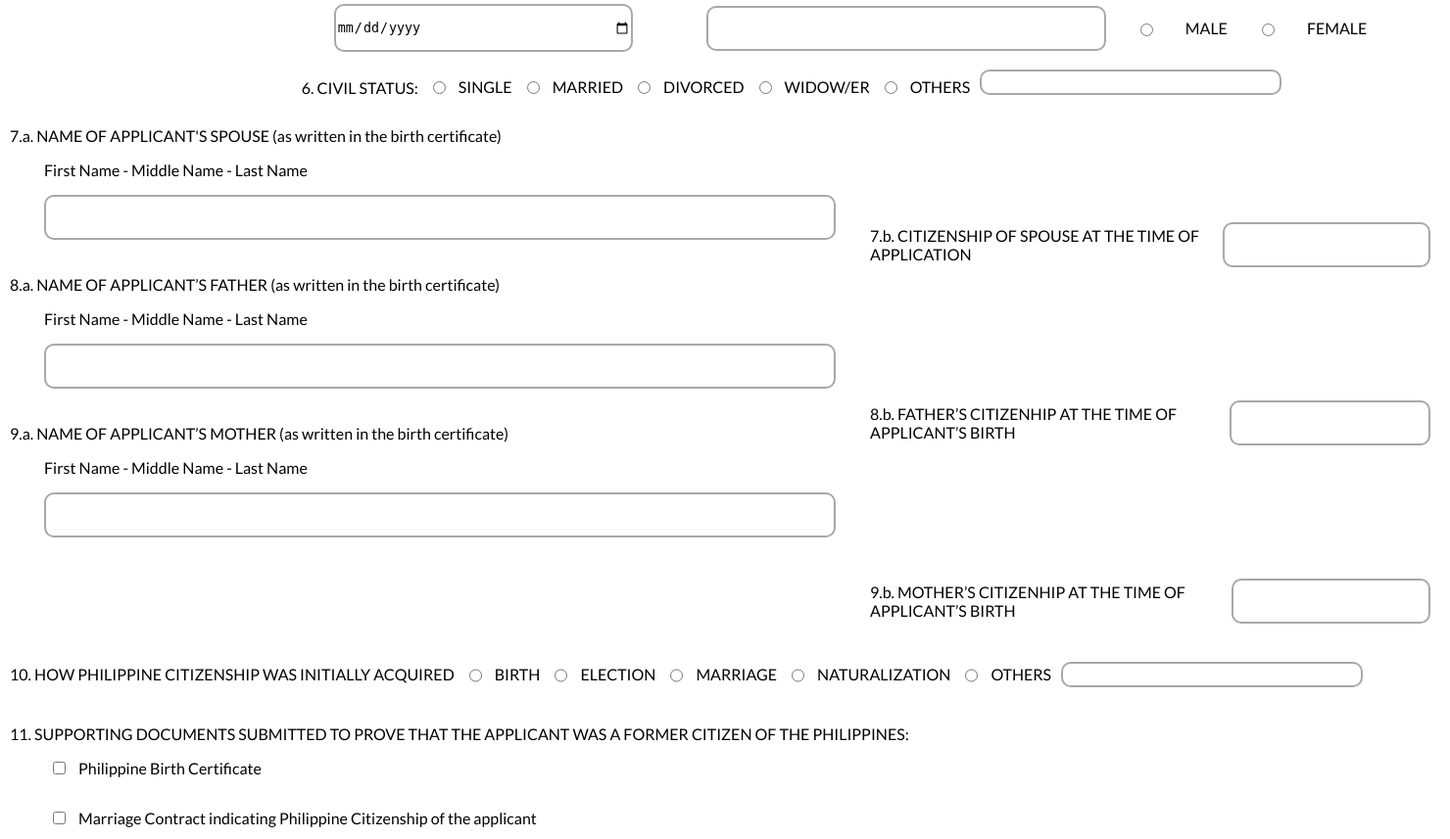
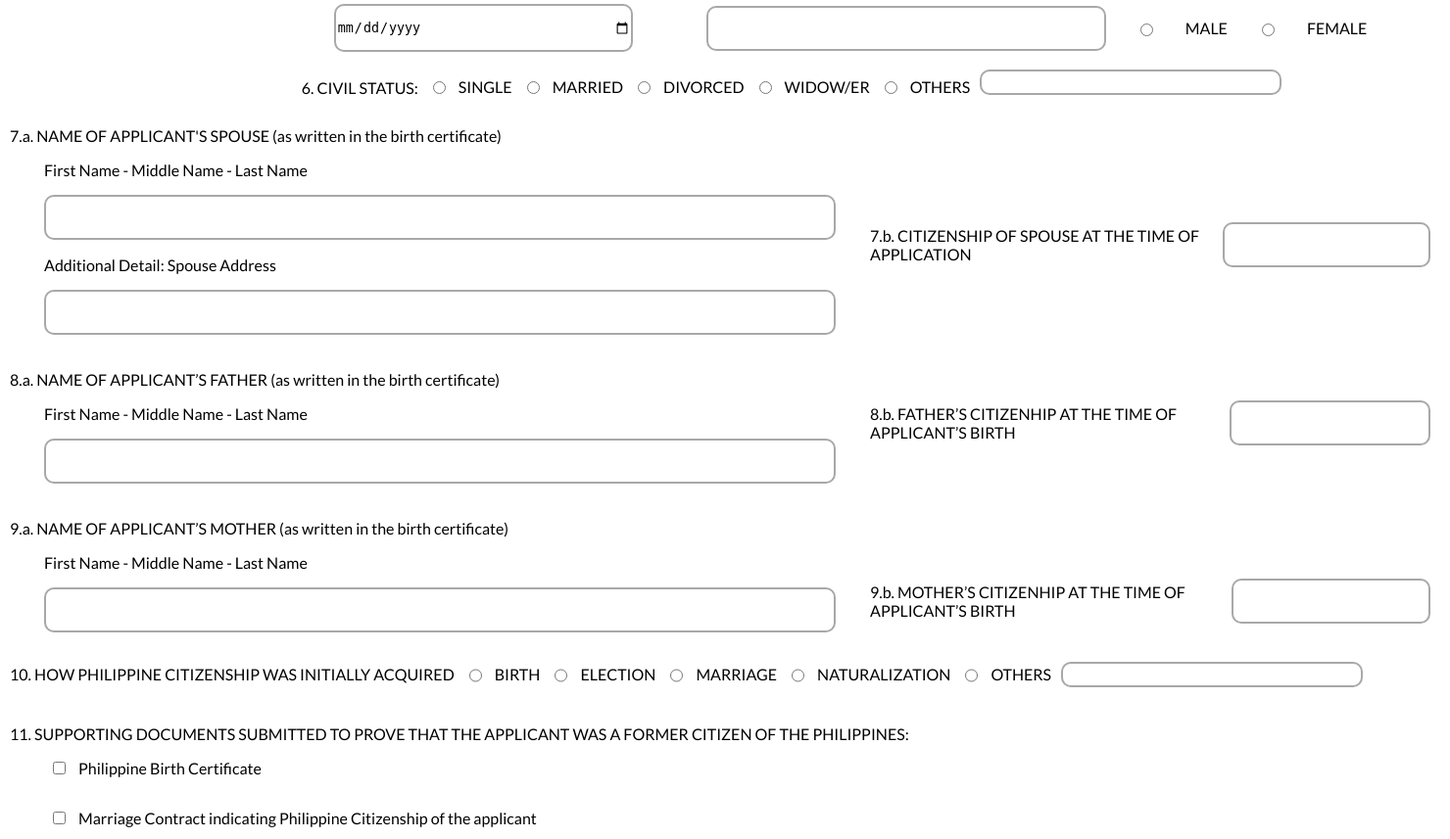
Before and after one commit to Shwarmanism/Dual-Citezenship, a Flask app: template app/templates/petition.html in a window 1480 px wide. Shown: the part 604-1461 px from the top of the page at 98% size. Run offline with Flask 3, Linux system fonts and the light colour scheme; the template is opened without the code that fills it, so the values that code supplies are empty.

Commit message:
Spouse Details

```diff
--- a/app/templates/petition.html
+++ b/app/templates/petition.html
@@ -124,7 +124,11 @@
           <p class="a7">7.a. NAME OF APPLICANT'S SPOUSE (as written in the birth certificate)</p>
           <div class="first-name-family">
             <p class="first-name-text">First Name - Middle Name - Last Name</p>
-            <input type="text" class="first-name-family-input" name="family_name">
+            <input type="text" class="first-name-family-input" name="family_name_2">
+          </div>
+          <div class="first-name-family">
+              <p class="first-name-text">Additional Detail: Spouse Address</p>
+              <input type="text" class="first-name-family-input" name="spouse_address">
           </div>
         </div>
         <div class="second-box-left-second">
@@ -251,7 +255,7 @@
       <div class="child-container" id="childContainer">
       </div>
     </div>
-    <button class="submit-button" type="submit">Submit</button>
+    <button class="submit-button" type="submit">{{ 'Update' if editing else 'Submit' }}</button>
   </div>
   </form>
   <div class="footer">
@@ -329,7 +333,7 @@
             <p class="male-text">MALE</p>
             <input type="radio" class="gender-input" name="gender" value="F">
             <p class="female-text">FEMALE</p>
-          </div>f
+          </div>
           <input type="text" class="child-name-input" name="child_name">
         </div>
         <div class="child-second">
```
